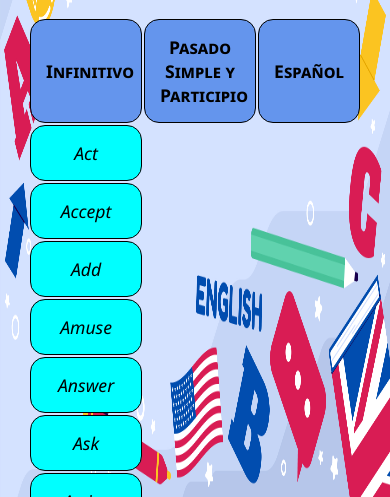
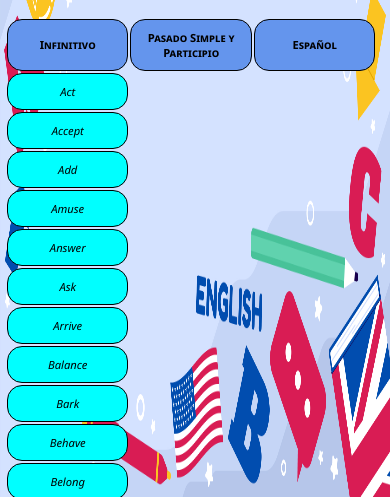
Before and after one commit to sebalopezx/app-ingles, a plain HTML site: page regulares.html in a window 390 px wide. Shown: the part 347-844 px from the top of the page. Drawn offline with Linux system fonts and the light colour scheme.

Commit message:
5 fin formato css responsive

```diff
--- a/css/estilos.css
+++ b/css/estilos.css
@@ -318,7 +318,7 @@ footer{
 .flecha_arriba{
     width: 70px;
     position: absolute;
-    bottom: 120px;
+    bottom: 140px;
     right: 50%;
     left: 50%;
     transform: translate(-50%, -50%);
@@ -376,7 +376,7 @@ footer{
 
     footer{
         margin: auto;
-        margin-top: 50px;
+        margin-top: 40px;
         width: 80%;
     }
     h2{
@@ -390,9 +390,18 @@ footer{
     }
 
     /* MEDIA tablas*/
+    table{
+        width: 98%;
+        margin-left: 0;
+        margin-right: 0;
+
+    }
+    th,td{
+        padding: 10px 1px;
+    }
     .table,th,td{
-        font-size: 1.1rem;
-        max-width: 80px;
-        text-align: center;
+        font-size: 0.7rem;
+        min-width: 2.7rem;
+        max-width: 3rem;
     }
 }
```
